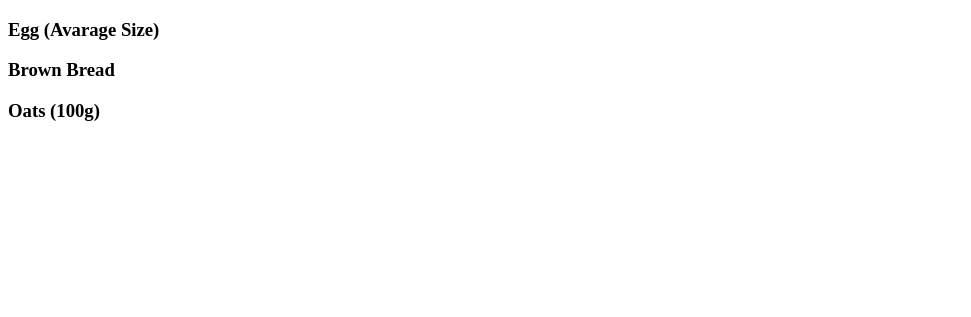
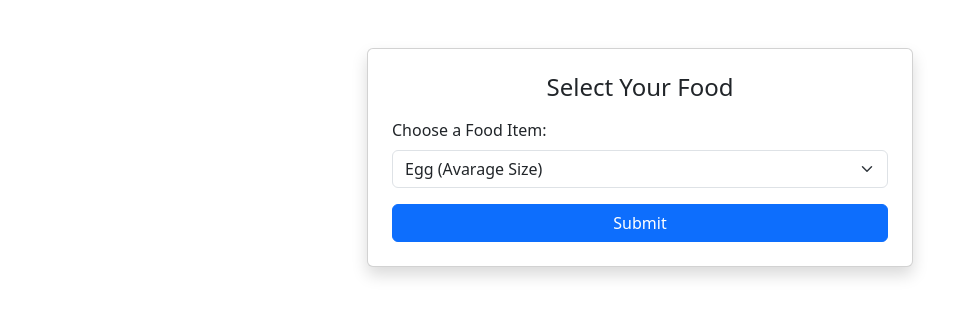
Before and after one commit to DS-Vijayapala/Django-Calorie-Counter-Application, a Django app: page / in a window 1280 px wide. Shown: the top 317 px of the page, without its empty margins (0-971 px from the left). Run offline with Django 5.2, Linux system fonts and the light colour scheme; data comes from the database, SQL or seed files in the repository.

Commit message:
Adding Select Box

```diff
--- a/CCApp/templates/ccapp/index.html
+++ b/CCApp/templates/ccapp/index.html
@@ -5,18 +5,55 @@
 
     <meta charset="UTF-8">
     <meta name="viewport" content="width=\, initial-scale=1.0">
-    <title>Document</title>
+    <title>Home</title>
+
+    <link href="https://cdn.jsdelivr.net/npm/bootstrap@5.3.0/dist/css/bootstrap.min.css" rel="stylesheet">
+    <script src="https://cdn.jsdelivr.net/npm/bootstrap@5.3.0/dist/js/bootstrap.bundle.min.js"></script>
+
 
 </head>
 
 <body>
 
-    {% for food in foods %}
+    <div class="container mt-5">
 
-    <h3>{{ food.name }}</h3>
+        <div class="row justify-content-center">
 
-    {% endfor %}
-    <br>
+            <div class="col-md-6">
+
+                <div class="card shadow p-4">
+
+                    <h4 class="text-center mb-3">Select Your Food</h4>
+
+                    <form>
+
+                        <div class="mb-3">
+
+                            <label for="food" class="form-label">Choose a Food Item:</label>
+
+                            <select name="food" id="food" class="form-select">
+
+                                {% for food in foods %}
+
+                                <option value="{{ food.name }}">{{ food.name }}</option>
+
+                                {% endfor %}
+
+                            </select>
+
+                        </div>
+
+                        <button type="submit" class="btn btn-primary w-100">Submit</button>
+
+                    </form>
+
+                </div>
+
+            </div>
+
+        </div>
+
+    </div>
 
 </body>
 
```
